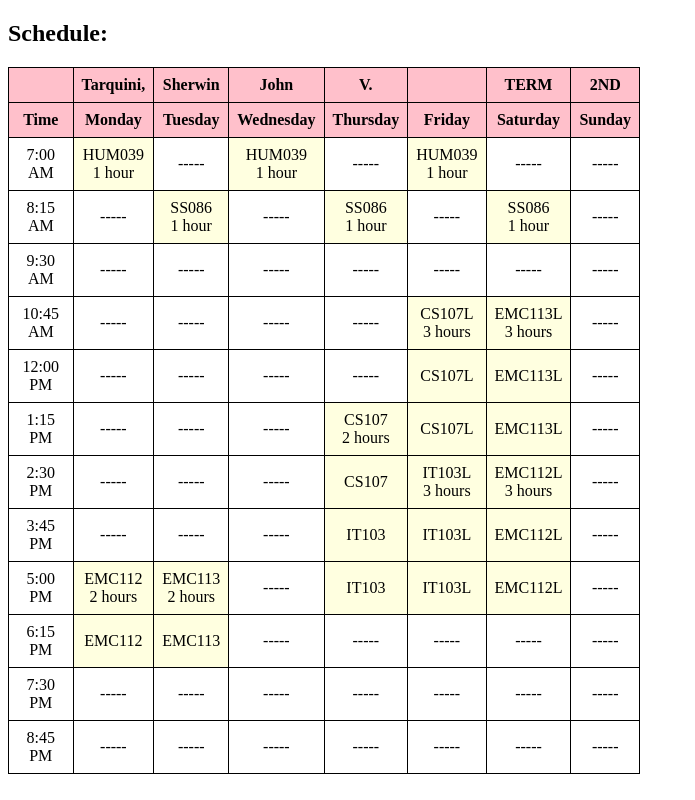
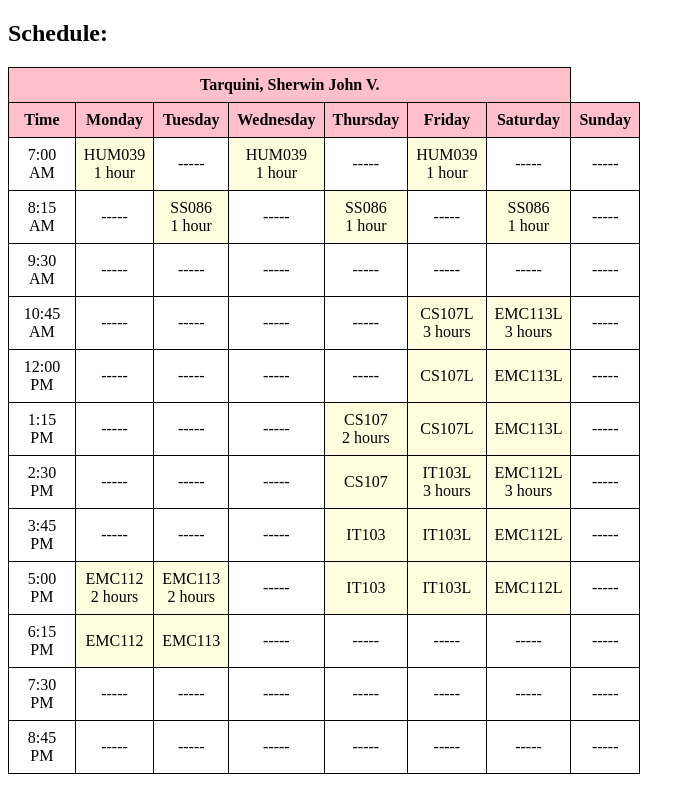
Before and after one commit to AngraAltair/AngraAltair.github.io, a plain HTML site: page TarquiniCourseSchedule.html in a window 1280 px wide. Shown: the whole page, without its empty margins (0-695 px from the left). Drawn offline with Linux system fonts and the light colour scheme.

Commit message:
asdasdasfvdas

```diff
--- a/TarquiniCourseSchedule.html
+++ b/TarquiniCourseSchedule.html
@@ -3,7 +3,7 @@
 <head>
     <meta charset="UTF-8">
     <meta name="viewport" content="width=device-width, initial-scale=1.0">
-    <title>2nd Term Course Schedule</title>
+    <title>Schedule Table</title>
     <style>
         table {
             border-collapse: collapse;
@@ -18,24 +18,16 @@
             background-color: #FFC0CB;
         }
         td.highlight {
-            background-color: #FFFFE0;
+            background-color: #FFFFE0; /* Light yellow for highlighted cells */
         }
     </style>
 </head>
 <body>
     <h2>Schedule:</h2>
     <table>
-
         <thead>
             <tr>
-                <th>     </th>
-                <th>Tarquini,</th>
-                <th>Sherwin</th>
-                <th>John</th>
-                <th>V.</th>
-                <th>     </th>
-                <th>TERM</th>
-                <th>2ND</th>
+                <th colspan="7">Tarquini, Sherwin John V.</th>
             </tr>
             <tr>
                 <th>Time</th>
```
